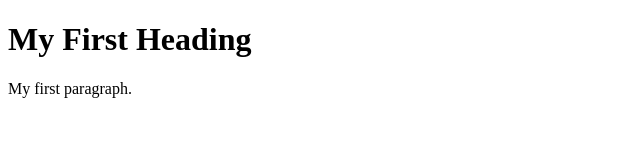
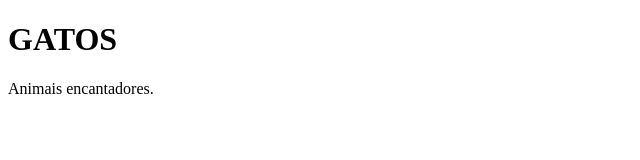
Before and after one commit to raissa2008/raissa2008.github.io, a plain HTML site: page index.html in a window 1280 px wide. Shown: the whole page, without its empty margins (0-640 px from the left). Drawn offline with Linux system fonts and the light colour scheme.

Commit message:
Update index.html

```diff
--- a/index.html
+++ b/index.html
@@ -2,9 +2,9 @@
 <html>
 <body>
 
-<h1>My First Heading</h1>
+<h1>GATOS</h1>
 
-<p>My first paragraph.</p>
+<p>Animais encantadores.</p>
 
 </body>
 </html>
```
